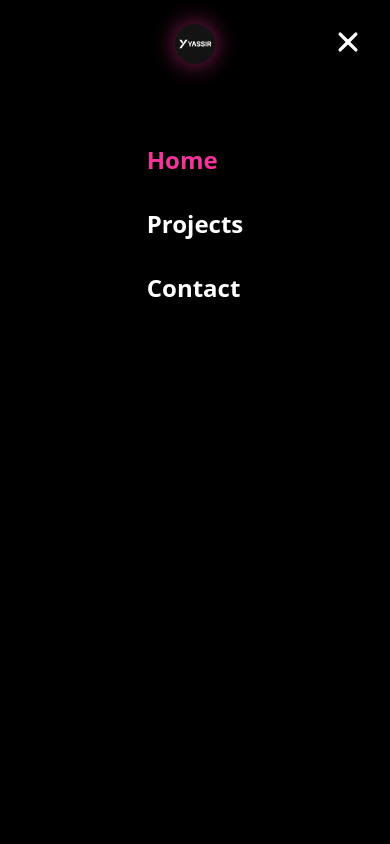
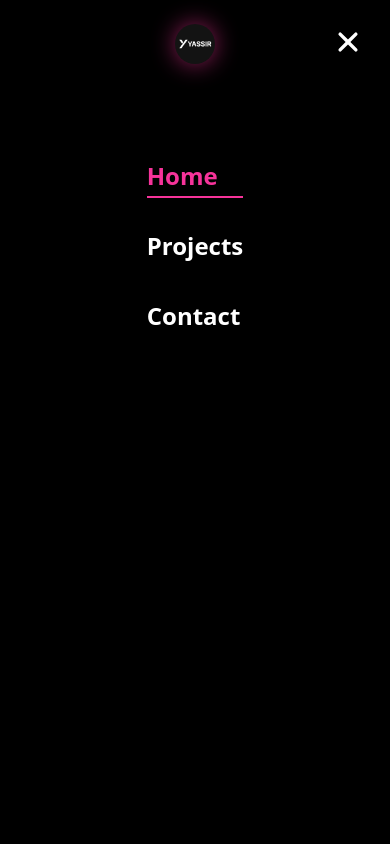
Before and after one commit to YASSIRELMAHDAOUI/portfolio, a React (Vite) app: page / in a window 390 px wide. Both pictures are taken after a click on the button 343 px from the left and 36 px from the top of the page. Shown: the top 844 px of the page. Built offline with nearby package versions, Linux system fonts and the light colour scheme.

Commit message:
staggerChildren

```diff
--- a/src/components/nav.jsx
+++ b/src/components/nav.jsx
@@ -101,27 +101,50 @@ const Nav = () => {
       <IoClose />
     </button>
 
-    {/* Liens Menu Mobile */}
-    <div className="flex flex-col gap-8 text-2xl mt-8">
+    {/* Liens Menu Mobile avec animation cascade */}
+    <motion.ul
+      className="flex flex-col gap-8 text-2xl mt-12"
+      initial="hidden"
+      animate="visible"
+      variants={{
+        visible: {
+          transition: { staggerChildren: 0.40 } // un lien après l'autre
+        }
+      }}
+    >
       {[
         { name: "Home", path: "/" },
         { name: "Projects", path: "/projects" },
         { name: "Contact", path: "/contact" },
       ].map((link) => (
+        <motion.li
+          key={link.path}
+          variants={{
+            hidden: { opacity: 0, x: -30 },
+            visible: { opacity: 1, x: 0 }
+          }}
+        >
           <Link
-          key={link.path}
             to={link.path}
             onClick={() => setMenuOpen(false)}
-          className={`transition-colors duration-200 ${
-            isActive(link.path) ? "text-pink-500" : ""
-          } hover:scale-110`}
+            className={`relative transition-colors duration-200 ${
+              isActive(link.path) ? "text-pink-500" : "hover:text-pink-500"
+            }`}
           >
             {link.name}
+            {/* Ligne rose sous le lien */}
+            <span
+              className={`block h-[2px] bg-pink-500 mt-1 transition-transform duration-300 origin-left ${
+                isActive(link.path) ? "scale-x-100" : "scale-x-0 group-hover:scale-x-100"
+              }`}
+            ></span>
           </Link>
+        </motion.li>
       ))}
-    </div>
+    </motion.ul>
   </motion.div>
 )}
+
 
     </nav>
   );
```
Lines whose indentation alone changed are shown as unchanged.
